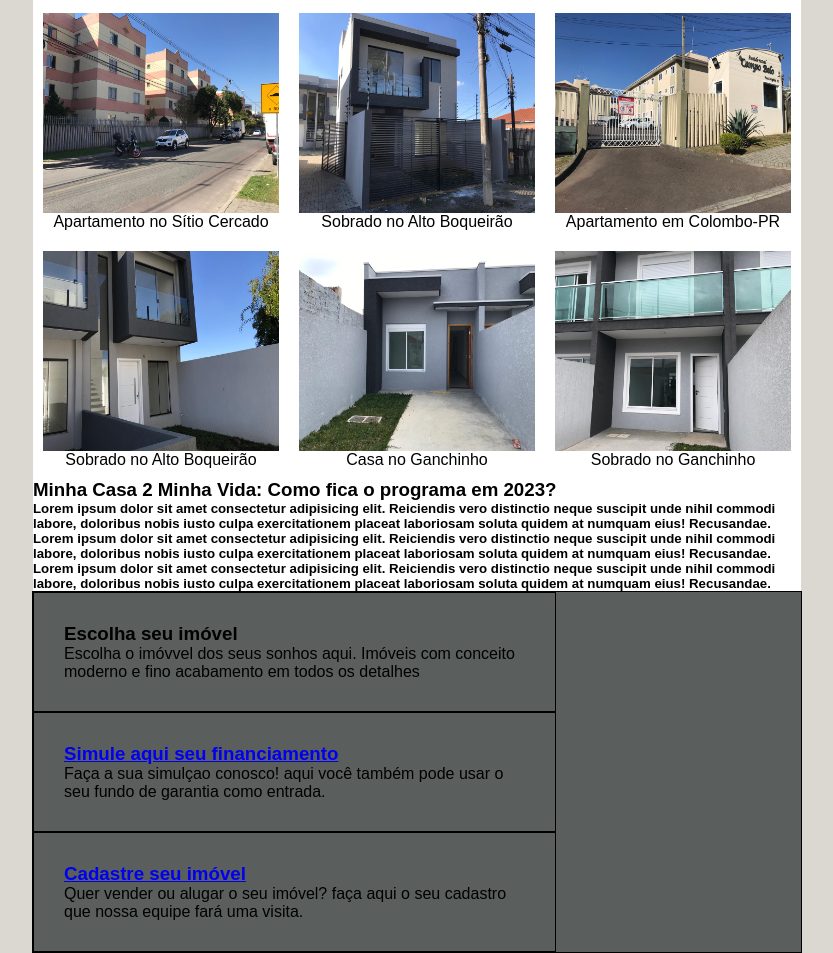
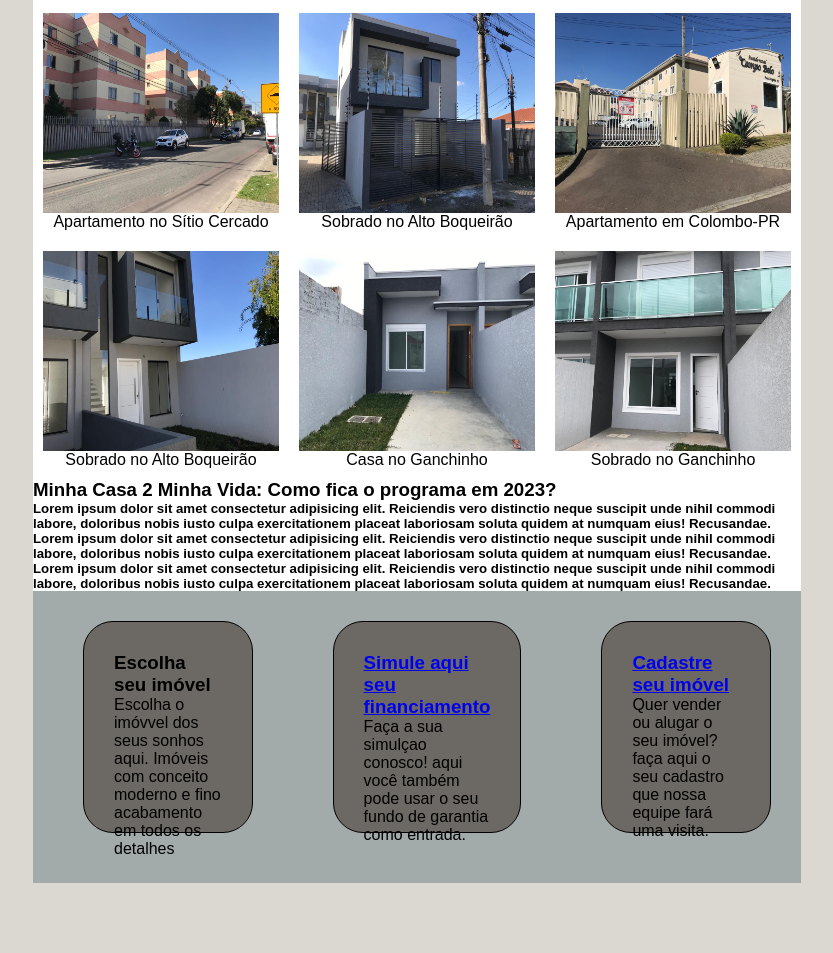
Before and after one commit to Egle-Farias/egle-farias.github.io, a plain HTML site: page index.html in a window 1280 px wide. Shown: the part 347-1300 px from the top of the page, without its empty margins (223-1056 px from the left). After the commit the page ends 1230 px from the top, so only its background shows below. Drawn offline with Linux system fonts and the light colour scheme.

Commit message:
Ajustes no footer

```diff
--- a/estilo.css
+++ b/estilo.css
@@ -9,7 +9,6 @@ body {
     background-color: rgb(219, 215, 209);
     flex-grow: 1;
     align-content: center;
-
 }
 
 #cabecalho {
@@ -83,7 +82,6 @@ nav ul {
     text-align: center;
     display: flex;
     flex-wrap: wrap;
-
 }
 
 .flex > div {
@@ -97,38 +95,24 @@ nav ul {
     margin: 0 auto;
     background-color: rgb(255, 255, 255);
     flex: center;
-
-
-
 }
-
 
 #rodape {
     height: 100%;
     width: 60%;
-    background-color: rgb(90, 95, 94);
+    background-color: rgb(162, 171, 169);
     margin: 0 auto;
     padding-top: 30px 30px;
-    border: 1px solid #000;
-    flex-wrap: wrap;
-    flex: center;
-    align-content: center;
-
-
-
-
-
+    display: flex;
 }
 
 #quadrados {
-    height: 100%;
+    height: 150px;
     width: 60%;
     border: 1px #000;
     padding: 30px 30px 30px 30px;
     border: 1px solid #000;
-
-
-
-
-
+    margin: 30px 30px 50px 50px;
+    background-color: rgb(108, 104, 99);
+    border-radius: 30px;
 }
--- a/index.html
+++ b/index.html
@@ -89,7 +89,6 @@
     <!-- inicio da div footer-->
 
         <div id="rodape">
-            <div id="flex">
 
 
                     <div id="quadrados">
@@ -111,7 +110,7 @@
 
                         <p>Quer vender ou alugar o seu imóvel? faça aqui o seu cadastro que nossa equipe fará uma visita.</p>
                     </div>
-            </div>
+
 
         </div>
 
```
